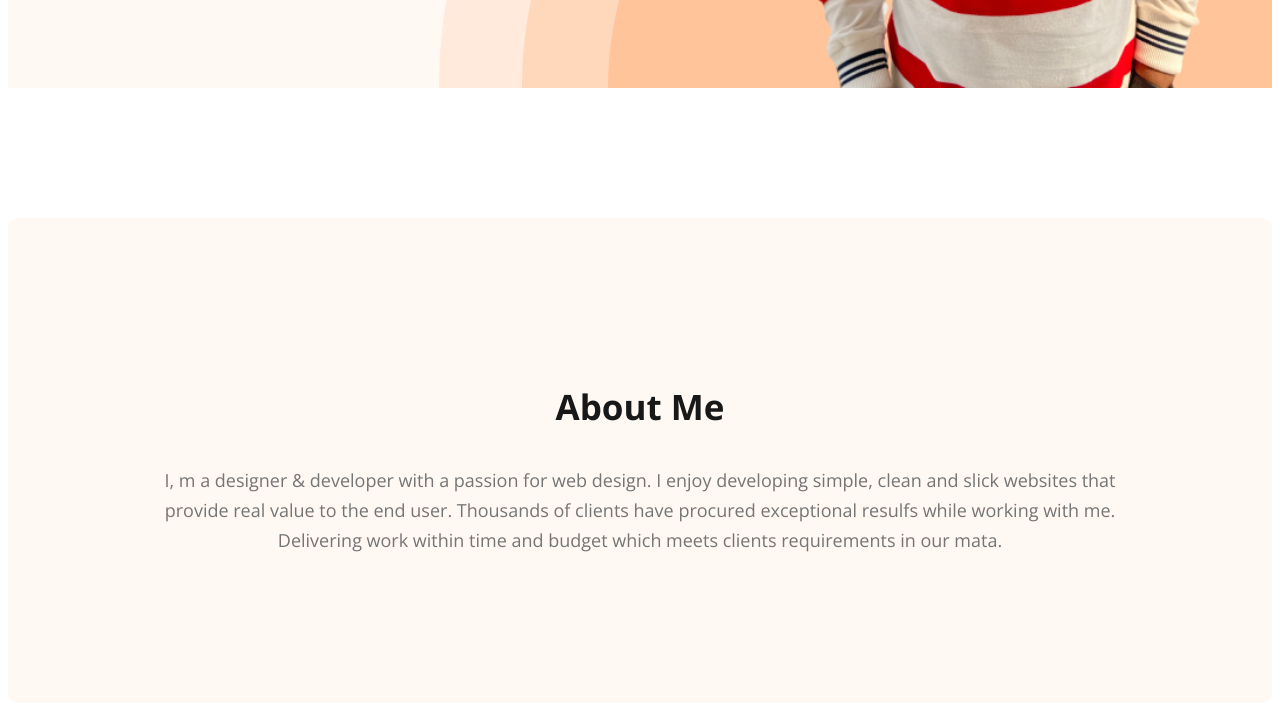
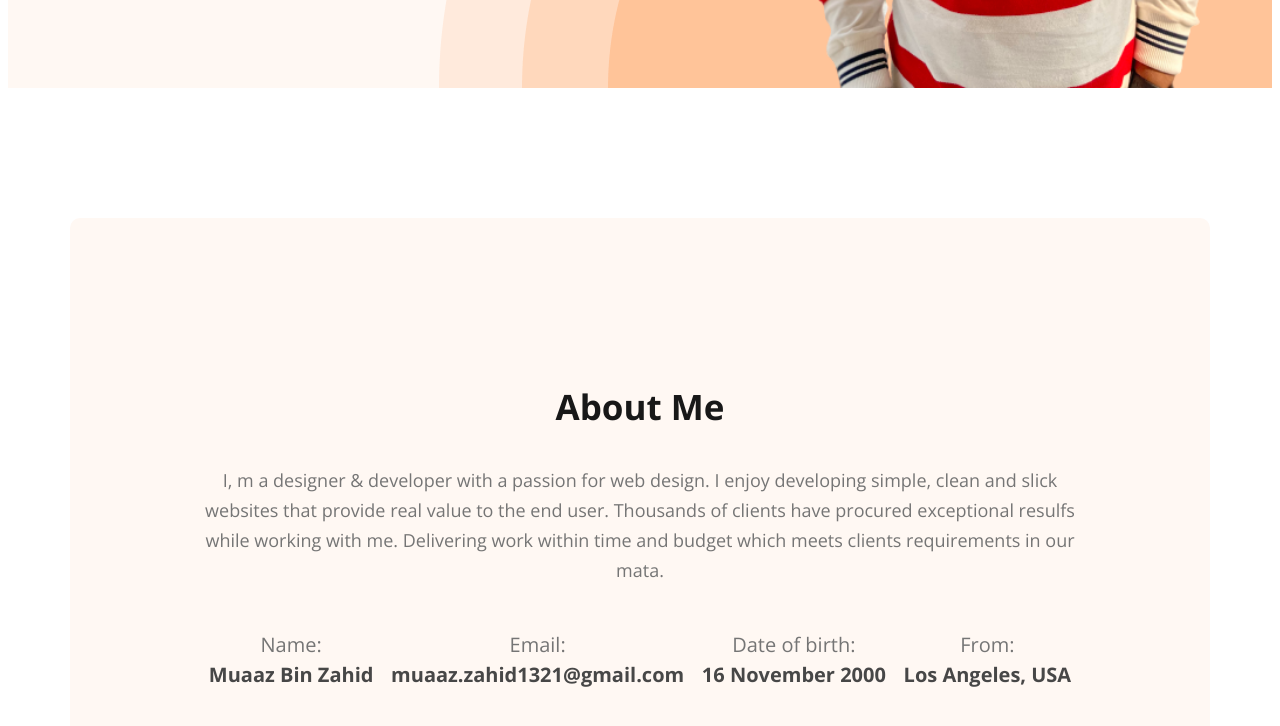
Before and after one commit to muaaz-bin/Developer-Portfolio, a plain HTML site: page index.html in a window 1280 px wide. Shown: the part 777-1503 px from the top of the page. Drawn offline with nearby package versions, Linux system fonts and the light colour scheme.

Commit message:
added about information

```diff
--- a/Styles/porfolio.css
+++ b/Styles/porfolio.css
@@ -124,6 +124,10 @@ nav a {
 }
 
 /* main section styles */
+main {
+    max-width: 1140px;
+    margin: 0 auto;
+}
 
 /* about section styles */
 .about {
@@ -132,3 +136,33 @@ nav a {
     background: #FFF8F3;
     margin: 130px 0px;
 }
+
+.about-info-container {
+    display: flex;
+    justify-content: space-around;
+}
+
+.about-info {
+    text-align: center;
+}
+
+.info-title {
+    color: #757575;
+    text-align: center;
+    font-family: Open Sans;
+    font-size: 20px;
+    font-style: normal;
+    font-weight: 400;
+    line-height: 30px;
+    margin-bottom: 0px;
+}
+
+.info-description {
+    color: #474747;
+    font-family: Open Sans;
+    font-size: 20px;
+    font-style: normal;
+    font-weight: 700;
+    line-height: 30px;
+    margin-top: 0px;
+}
--- a/index.html
+++ b/index.html
@@ -46,7 +46,27 @@
                 Thousands of clients have procured exceptional
                 resulfs while working with me. Delivering work within
                 time and budget which meets clients requirements in
-                our mata.</p>
+                our mata.
+            </p>
+            <div class="about-info-container">
+                <div class="about-info">
+                    <h4 class="info-title">Name:</h4>
+                    <p class="info-description">Muaaz Bin Zahid</p>
+                </div>
+                <div class="about-info">
+                    <h4 class="info-title">Email:</h4>
+                    <p class="info-description">muaaz.zahid1321@gmail.com</p>
+                </div>
+                <div class="about-info">
+                    <h4 class="info-title">Date of birth:</h4>
+                    <p class="info-description">16 November 2000</p>
+                </div>
+                <div class="about-info">
+                    <h4 class="info-title">From:</h4>
+                    <p class="info-description">Los Angeles, USA</p>
+                </div>
+
+            </div>
 
         </section>
     </main>
```
